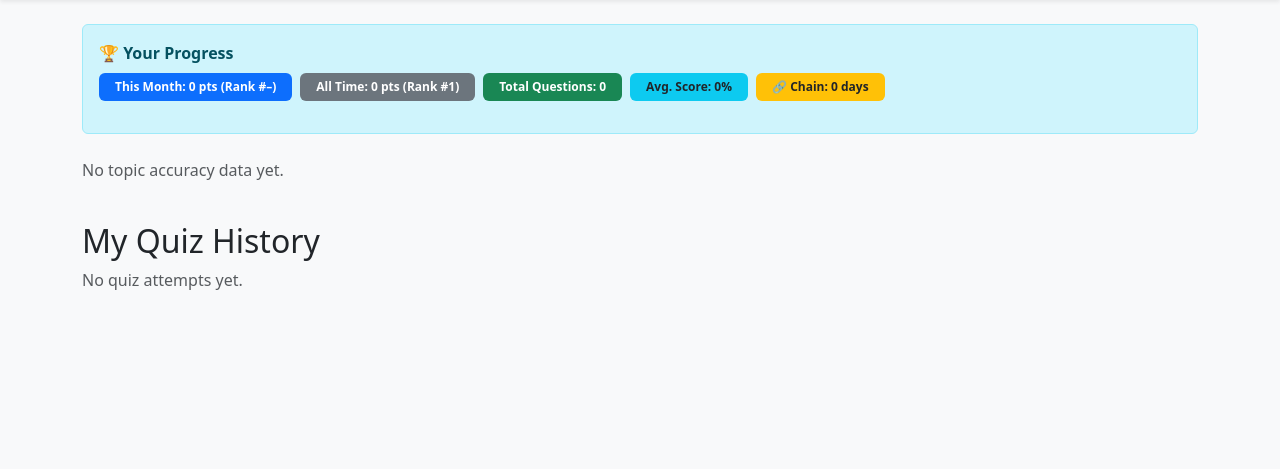
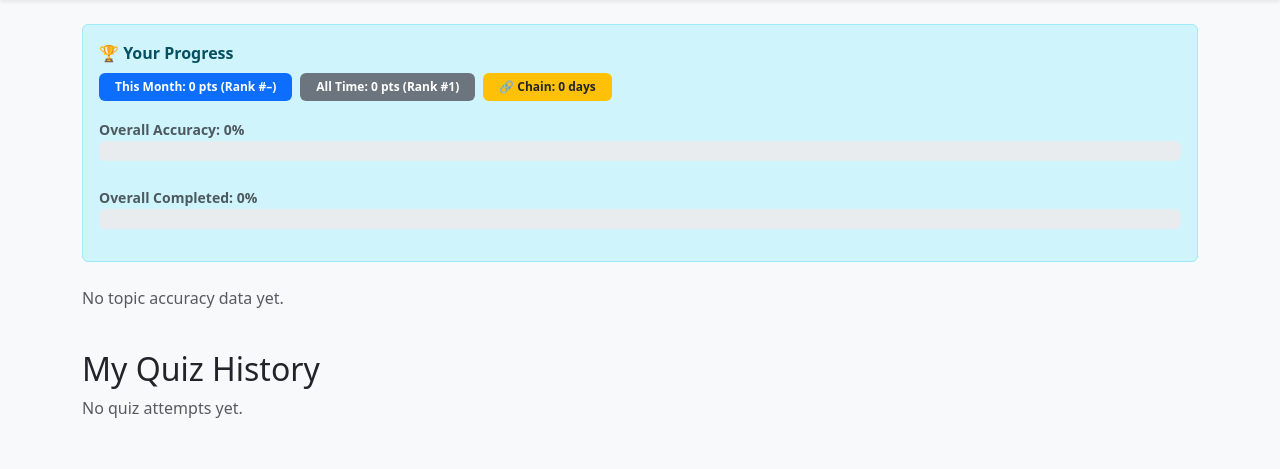
Before and after one commit to rtreharne/physics_mcq, a Django app: page /my-quizzes/ in a window 1280 px wide. Shown: the part 62-531 px from the top of the page. Run offline with Django 5.2, Linux system fonts and the light colour scheme; the visitor is signed in with stand-in values (Sample User, id 1); data comes from the database, SQL or seed files in the repository; data that the repository does not hold is empty; some libraries are stand-ins or nearby versions.

Commit message:
reorganised quiz_attempt view

```diff
--- a/mcq/static/css/styles.css
+++ b/mcq/static/css/styles.css
@@ -428,3 +428,13 @@ margin-top: 10vh !important; /* Push answers down ~30% of the viewport height */
   background-color: #f8f9fa;
   cursor: pointer;
 }
+
+.correct {
+  background-color: #e9fbe9; /* subtle green */
+  border-left: 4px solid #28a745; /* Bootstrap green */
+}
+
+.incorrect {
+  background-color: #fdecec; /* subtle red */
+  border-left: 4px solid #dc3545; /* Bootstrap red */
+}
--- a/mcq/templates/mcq/quiz_history.html
+++ b/mcq/templates/mcq/quiz_history.html
@@ -18,18 +18,38 @@
       <span class="badge bg-secondary px-3 py-2">
         All Time: {{ points_all_time }} pts<br class="d-md-none"/> (Rank #{{ all_time_rank|default:"–" }})
       </span>
-      <span class="badge bg-success px-3 py-2">
-        Total Questions: {{ total_questions }}
-      </span>
-      <span class="badge bg-info text-dark px-3 py-2">
-        Avg. Score: {{ avg_score }}%
-      </span>
       <span class="badge bg-warning text-dark px-3 py-2">
         🔗 Chain: {{ user.profile.chain_length }} day{{ user.profile.chain_length|pluralize }}
       </span>
     </div>
+
+    <!-- Accuracy Bar -->
+    <div class="mt-3">
+      <small class="fw-semibold text-muted">Overall Accuracy: {{ overall_accuracy }}%</small>
+      <div class="progress" style="height: 20px;">
+        <div class="progress-bar
+          {% if overall_accuracy < 51 %}bg-danger
+          {% elif overall_accuracy < 80 %}bg-warning text-dark
+          {% else %}bg-success
+          {% endif %}" style="width: {{ overall_accuracy }}%;">
+          {{ overall_accuracy }}%
         </div>
       </div>
+    </div>
+
+      <!-- Completion Bar -->
+      <div class="mt-4">
+        <small class="fw-semibold text-muted">Overall Completed: {{ overall_completion }}%</small>
+        <div class="progress" style="height: 20px;">
+          <div class="progress-bar" style="width: {{ overall_completion }}%;">
+            {{ overall_completion }}%
+          </div>
+        </div>
+      </div>
+
+  </div>
+</div>
+
 
 {% if topic_accuracy %}
 <h2 class="mt-5">Accuracy by Topic</h2>
@@ -38,9 +58,7 @@
   <thead>
     <tr>
       <th>Topic</th>
-      <th>Correct</th>
-      <th>Total</th>
-      <th>Accuracy</th>
+      <th>Progress</th>
     </tr>
   </thead>
   <tbody>
@@ -55,32 +73,51 @@
         data-bs-target="#subtopics-{{ forloop.counter }}"
         style="cursor: pointer;">
         <td>{{ item.topic.name }}</td>
-        <td>{{ item.correct }}</td>
-        <td>{{ item.total }}</td>
         <td>
+          <!-- Accuracy Section -->
+          <div class="mb-2">
+            <small class="fw-semibold text-muted">Accuracy: {{ item.correct }}/{{ item.total }} </small>
             <div class="progress" style="height: 20px;">
               <div class="progress-bar
                 {% if item.accuracy < 51 %}bg-danger
-              {% elif item.accuracy < 80 %}bg-warning
+                {% elif item.accuracy < 80 %}bg-warning text-dark
                 {% else %}bg-success
                 {% endif %}"
                 style="width: {{ item.accuracy }}%;">
                 {{ item.accuracy }}%
               </div>
             </div>
+          </div>
+
+          <!-- Completed Section -->
+          <div>
+            <small class="fw-semibold text-muted">Completed: {{ item.completed }}/{{ item.total_available }}</small>
+            <div class="progress" style="height: 20px;">
+              <div class="progress-bar"
+                   style="width: {{ item.completion_rate }}%;"
+                   title="Completed: {{ item.completed }} of {{ item.total_available }}">
+                   {{ item.completion_rate }}%
+              </div>
+            </div>
+          </div>
         </td>
+
       </tr>
 
       <!-- Collapsible Subtopic Row -->
       <tr class="collapse" id="subtopics-{{ forloop.counter }}">
-        <td colspan="4" class="bg-light">
+        <td colspan="2" class="bg-light">
           {% if item.subtopics %}
-            <ul class="list-unstyled mb-0 ps-3 py-2">
+          <ul class="list-unstyled mb-0 ps-2 py-2" style="margin-left: 5%; margin-right: 5%";>
             {% for sub in item.subtopics %}
-                <li class="mb-2">
-                  <strong>{{ sub.subtopic.name }}</strong> —
-                  {{ sub.correct }}/{{ sub.total }}
-                  <span class="badge
+              <li class="mb-2 d-flex flex-column flex-md-row align-items-start align-items-md-center justify-content-between">
+                <div>
+                  <strong>{{ sub.subtopic.name }}</strong>
+                  <span class="text-muted small ms-md-2 d-block d-md-inline">
+                    {{ sub.correct }}/{{ sub.total }} correct
+                  </span>
+                </div>
+                <span class="badge mt-1 mt-md-0
                   {% if sub.accuracy < 51 %}bg-danger
                   {% elif sub.accuracy < 80 %}bg-warning text-dark
                   {% else %}bg-success
@@ -90,6 +127,7 @@
               </li>
             {% endfor %}
           </ul>
+
           {% else %}
             <p class="text-muted mb-0 p-2">No subtopic data</p>
           {% endif %}
--- a/mcq/views.py
+++ b/mcq/views.py
@@ -24,6 +24,9 @@ from django.contrib.auth import get_user_model
 from datetime import datetime
 from django.db.models import Sum, Avg, Count, F
 from django.contrib.admin.views.decorators import staff_member_required
+from collections import defaultdict
+
+
 
 @require_POST
 @staff_member_required
@@ -220,62 +223,85 @@ def leaderboard_view(request):
         "all_time_leaderboard": all_time
     })
 
+from collections import defaultdict
+from mcq.models import Topic, Subtopic, Question, QuizResponse
+from django.db.models import Count
+
 def get_topic_accuracy(user):
-    responses = QuizResponse.objects.filter(
-        attempt__user=user
-    ).select_related('question__topic', 'question__subtopic')
+    responses = QuizResponse.objects.filter(attempt__user=user).select_related('question__topic', 'question__subtopic')
+    unique_correct = responses.filter(correct=True).values('question_id').distinct()
 
-    topic_stats = {}
+    # Count how many distinct questions per topic have been answered correctly
+    correct_by_topic = defaultdict(set)
+    correct_by_subtopic = defaultdict(set)
 
+    all_topic_totals = Question.objects.values('topic').annotate(total=Count('id'))
+    all_subtopic_totals = Question.objects.exclude(subtopic=None).values('subtopic').annotate(total=Count('id'))
+
+    topic_data = defaultdict(lambda: {
+        'correct': 0,
+        'total': 0,
+        'completed': 0,
+        'total_available': 0,
+        'subtopics': defaultdict(lambda: {'correct': 0, 'total': 0})
+    })
+
+    # Aggregate user responses
     for r in responses:
         topic = r.question.topic
         subtopic = r.question.subtopic
-
-        if topic not in topic_stats:
-            topic_stats[topic] = {
-                'correct': 0,
-                'total': 0,
-                'subtopics': {}
-            }
-
-        topic_stats[topic]['total'] += 1
+        topic_data[topic.id]['total'] += 1
         if r.correct:
-            topic_stats[topic]['correct'] += 1
+            topic_data[topic.id]['correct'] += 1
 
         if subtopic:
-            if subtopic not in topic_stats[topic]['subtopics']:
-                topic_stats[topic]['subtopics'][subtopic] = {'correct': 0, 'total': 0}
-            topic_stats[topic]['subtopics'][subtopic]['total'] += 1
+            topic_data[topic.id]['subtopics'][subtopic.id]['total'] += 1
             if r.correct:
-                topic_stats[topic]['subtopics'][subtopic]['correct'] += 1
+                topic_data[topic.id]['subtopics'][subtopic.id]['correct'] += 1
 
-    accuracy_list = []
+    for entry in unique_correct:
+        question = Question.objects.select_related('topic', 'subtopic').get(id=entry['question_id'])
+        topic_data[question.topic.id]['completed'] += 1
 
-    for topic, data in topic_stats.items():
-        subtopics_data = []
-        for subtopic, sub_data in data['subtopics'].items():
-            accuracy = round((sub_data['correct'] / sub_data['total']) * 100, 1) if sub_data['total'] > 0 else 0
-            subtopics_data.append({
+    for entry in all_topic_totals:
+        topic_data[entry['topic']]['total_available'] = entry['total']
+
+    result = []
+    for topic_id, data in topic_data.items():
+        topic = Topic.objects.get(id=topic_id)
+        accuracy = round((data['correct'] / data['total']) * 100) if data['total'] else 0
+        completion_rate = round((data['completed'] / data['total_available']) * 100) if data['total_available'] else 0
+
+        subtopic_results = []
+        for sub_id, subdata in data['subtopics'].items():
+            subtopic = Subtopic.objects.get(id=sub_id)
+            sub_accuracy = round((subdata['correct'] / subdata['total']) * 100) if subdata['total'] else 0
+            subtopic_results.append({
                 'subtopic': subtopic,
-                'correct': sub_data['correct'],
-                'total': sub_data['total'],
-                'accuracy': accuracy
+                'correct': subdata['correct'],
+                'total': subdata['total'],
+                'accuracy': sub_accuracy
             })
 
-        topic_accuracy = round((data['correct'] / data['total']) * 100, 1) if data['total'] > 0 else 0
-
-        accuracy_list.append({
+        result.append({
             'topic': topic,
             'correct': data['correct'],
             'total': data['total'],
-            'accuracy': topic_accuracy,
-            'subtopics': sorted(subtopics_data, key=lambda x: x['subtopic'].name.lower())
+            'accuracy': accuracy,
+            'completed': data['completed'],
+            'total_available': data['total_available'],
+            'completion_rate': completion_rate,
+            'subtopics': subtopic_results
         })
 
-    return sorted(accuracy_list, key=lambda x: x['topic'].name.lower())
+    return result
 
 
 
+
+
+from django.db.models import Count
+from mcq.models import Question, QuizResponse  # Make sure these are imported
 
 @login_required
 def quiz_history(request):
@@ -285,7 +311,8 @@ def quiz_history(request):
     profile = Profile.objects.get(user=user)
 
     # All-time points & ranking
-    points_all_time = profile.points
+    points_all_time = attempts.aggregate(total_points=Sum('points'))['total_points'] or 0
+
     all_time_leaderboard = (
         Profile.objects.annotate(total_points=Sum('user__quizattempt__points'))
         .order_by('-total_points')
@@ -313,6 +340,19 @@ def quiz_history(request):
         attempts.aggregate(avg=Avg(F('score') * 100.0 / F('total_questions')))['avg'] or 0, 1
     )
 
+    # Overall completion and accuracy
+    total_available_questions = Question.objects.count()
+
+    unique_correct_questions = (
+        QuizResponse.objects.filter(attempt__user=user, correct=True)
+        .values('question_id')
+        .distinct()
+        .count()
+    )
+
+    overall_completion = round((unique_correct_questions / total_available_questions) * 100, 1) if total_available_questions else 0
+    overall_accuracy = avg_score  # Reuse from above
+
     return render(request, 'mcq/quiz_history.html', {
         'attempts': attempts,
         'topic_accuracy': topic_accuracy,
@@ -322,7 +362,10 @@ def quiz_history(request):
         'all_time_rank': all_time_rank,
         'total_questions': total_questions,
         'avg_score': avg_score,
+        'overall_completion': overall_completion,
+        'overall_accuracy': overall_accuracy,
     })
+
 
 
 
```
Also changed, not shown: mcq/static/js/quiz.js (+18 -168 lines), mcq/templates/mcq/view_attempt.html (+46 -8 lines), questions/Waves and Optics/superposition_and_interference/superposition_and_interference_10q.csv (added, +11 -0 lines), questions/Waves and Optics/wave_properties_simple_label_10q.csv (added, +11 -0 lines). Lines whose indentation alone changed are shown as unchanged.
